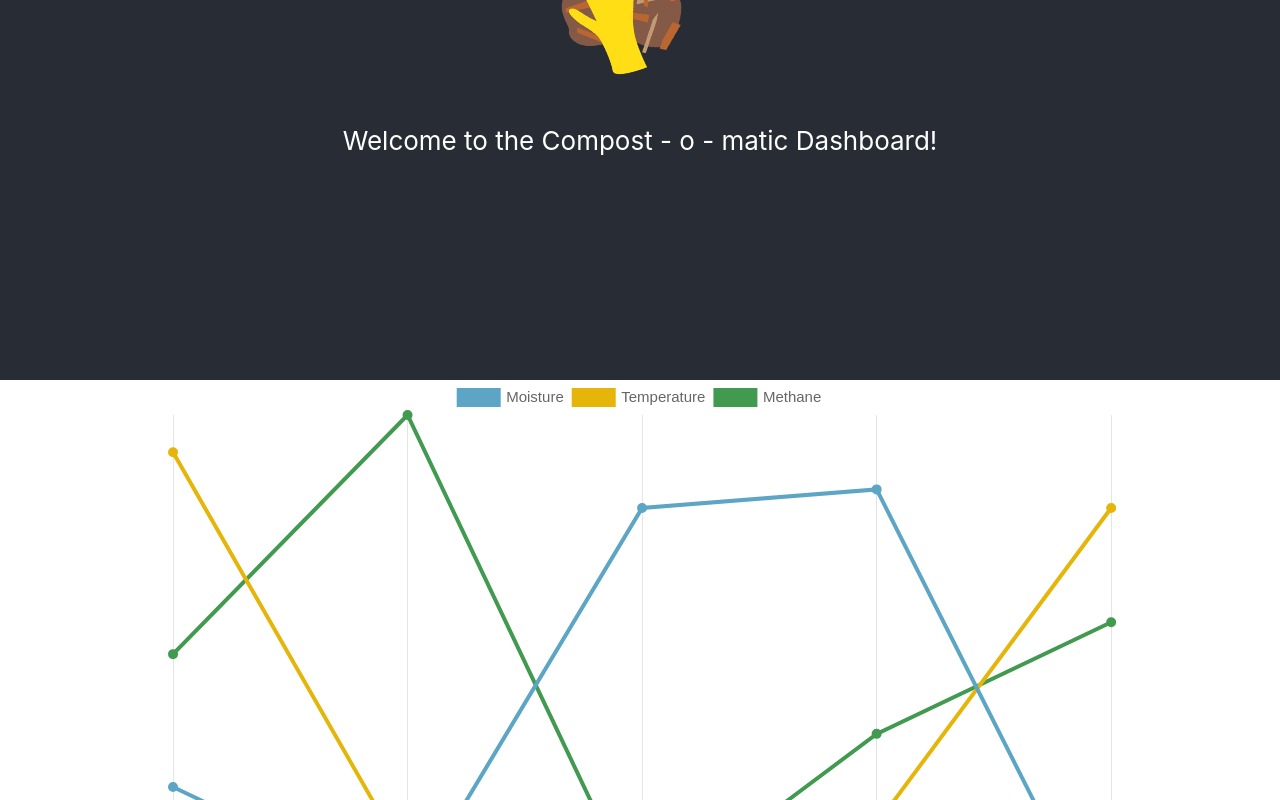
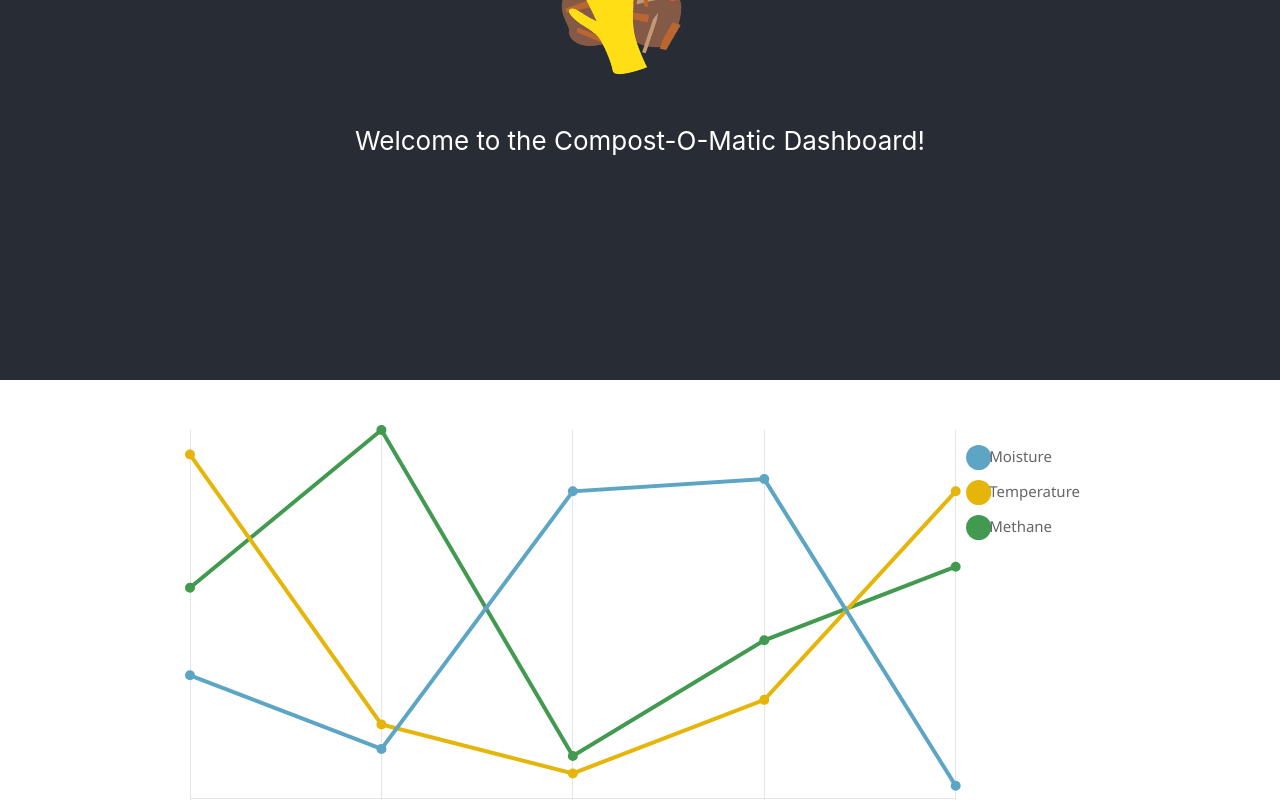
Before and after one commit to uscmakers/Compost-O-Matic, a React (Create React App) app in the folder client/: page / in a window 1280 px wide. Shown: the part 420-1220 px from the top of the page. Built offline with nearby package versions, Linux system fonts and the light colour scheme.

Commit message:
Formatting tooltips, legend, font size, and chart dimensions

```diff
--- a/client/src/App.js
+++ b/client/src/App.js
@@ -35,9 +35,57 @@ const data = {
 }
 
 const options = {
-    legend: {
-        display: true,
-        position: 'right'
+    layout: {
+        padding: 50
+    },
+    plugins: {
+        legend: {
+            position: 'right',
+            align: 'start',
+            labels: {
+                padding: 20,
+                usePointStyle: true,
+                boxWidth: 6
+            }
+        },
+        tooltip: {
+            displayColors: false,
+            yAlign: 'bottom',
+            xAlign: 'center',
+            backgroundColor: 'rgba(248,248,255,0.9)',
+            bodyColor: 'rgba(0,0,0,0.8)',
+            callbacks: {
+                title: function(tooltipItems, data) {
+                    return '';
+                },
+                label: function(context) {
+                    const metricName = context.dataset.label;
+                    var tooltipLabel = context.parsed.y;
+                    if (metricName === "Moisture") {
+                        tooltipLabel += "%";
+                    } else if (metricName === "Temperature") {
+                        tooltipLabel += "°C";
+                    } else if (metricName === "Methane") {
+                        tooltipLabel += "ppm";
+                    }
+                    return tooltipLabel;
+                },
+                labelTextColor: function(context) {
+                    const metricName = context.dataset.label;
+                    var color = 'rgba(0,0,0,1)';
+                    if (metricName === "Moisture") {
+                        color = 'rgba(92,165,197,1)';
+                    } else if (metricName === "Temperature") {
+                        color = 'rgba(229,181,9,1)';
+                    } else if (metricName === "Methane") {
+                        color = 'rgba(65,154,79,1)';
+                    }
+
+                    return color;
+
+                },
+            }
+        }
     },
     scales: {
         A: {
@@ -70,9 +118,8 @@ const options = {
 
 export default class App extends React.Component {
     render() {
-        defaults.font.family = "'Century Gothic', 'CenturyGothic', 'AppleGothic', sans-serif"
+        defaults.font.family = "'Segoe UI', 'Roboto', 'Oxygen', 'Ubuntu', 'Cantarell', 'Fira Sans', 'Droid Sans', 'Helvetica Neue', sans-serif"
         defaults.font.size = 15
-        console.log(defaults)
         return (
             <div>
                 <div className = "App" >
@@ -80,15 +127,13 @@ export default class App extends React.Component {
                         < img src = { logo }
                             className = "App-logo"
                             alt = "logo" / >
-                        <p >Welcome to the Compost - o - matic Dashboard!</p>
+                        <p >Welcome to the Compost-O-Matic Dashboard!</p>
                     < /header >
                 </div>
 
                 <div className = "chart" >
                     <Line data = { data }
-                        options = { options }
-                        height = { 50 }
-                        width = { 80 } />
+                        options = { options } />
                 < /div >
             < /div>
         );
```
